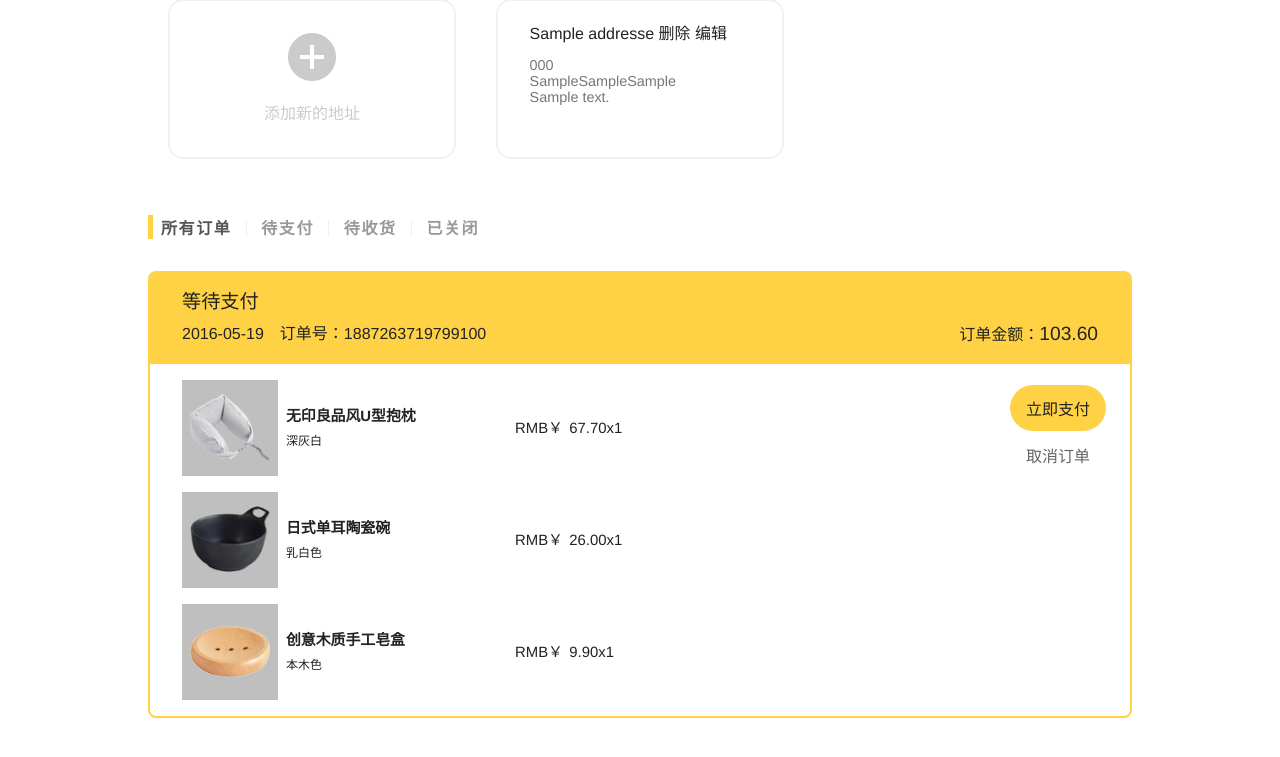
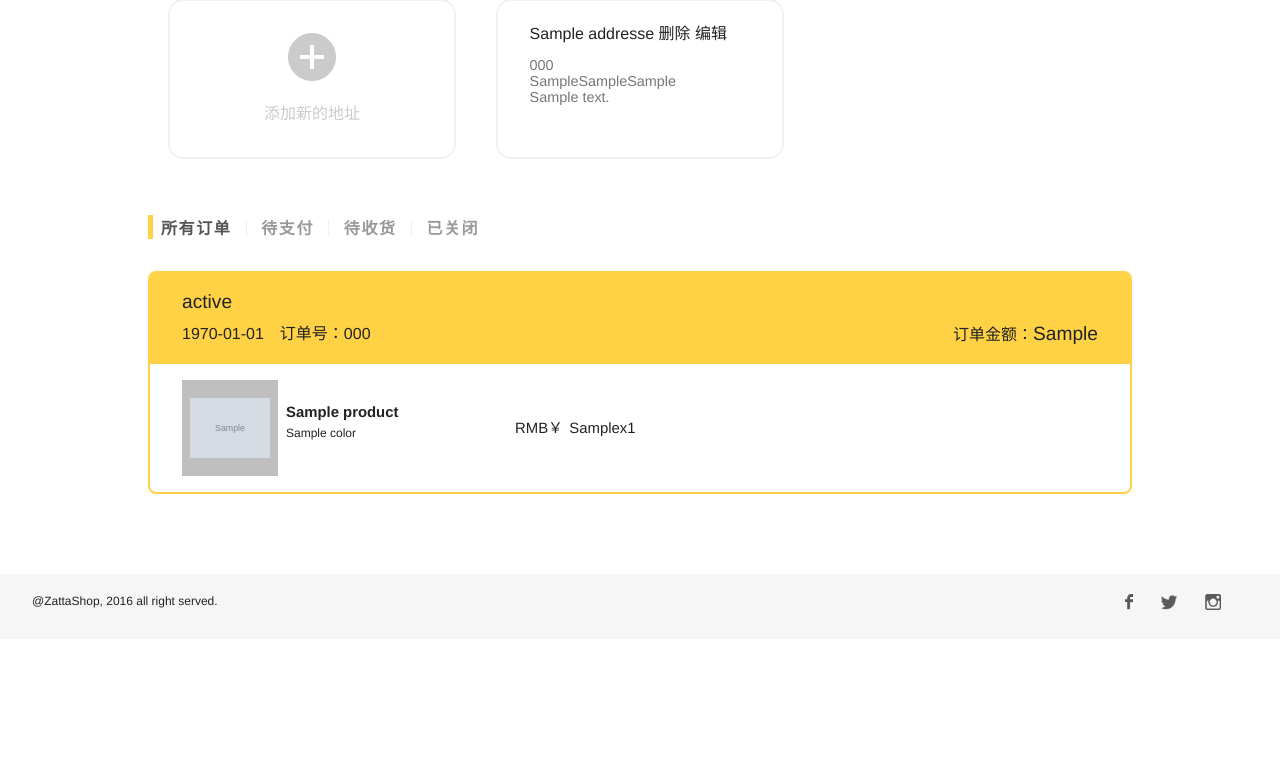
Before and after one commit to zjyExcelsior/MyShop, a Flask app: page /user/1/ in a window 1280 px wide. Shown: the part 493-1250 px from the top of the page. Run offline with Flask 2, Linux system fonts and the light colour scheme; a user stored in the database is signed in; tables that the repository leaves empty hold one stand-in row (values such as "Sample post"); grey boxes marked "Sample" are stand-in pictures.

Commit message:
complete 99%

```diff
--- a/myapp/templates/user.html
+++ b/myapp/templates/user.html
@@ -44,39 +44,42 @@
         </div>
         <div class="user-con">
             <h3 class="title">所有订单<span>待支付</span><span>待收货</span><span>已关闭</span></h3>
-            <div class="user-order topay">
+            {% for order in orders %}
+                {% if order.state == '已关闭' %}
+                    <div class="user-order closed">
+                {% else %}
+                    <div class="user-order">
+                {% endif %}
+
                     <div class="head">
-                    <div class="ft-xl">等待支付</div>
+                        <div class="ft-xl">{{ order.state }}</div>
                         <div>
-                        <span class="time">2016-05-19</span>
+                            <span class="time">{{ order.order_date }}</span>
                             <div class="sum">
-                            订单金额：<span class="ft-xl">103.60</span>
+                                订单金额：<span class="ft-xl">{{ order.total }}</span>
                             </div>
-                        <span class="number">订单号：1887263719799100</span>
+                            <span class="number">订单号：{{ order.order_number }}</span>
                         </div>
                     </div>
                     <ul class="order-list ft-m">
+                        {% for order_color in order.colors %}
                             <li class="gds-con">
-                        <div class="image" style="background-image: url({{ url_for('static', filename='image/goods/m1.png') }})"></div>
-                        <div class="name"><b class="ellipsis">无印良品风U型抱枕</b><span>深灰白</span></div>
-                        <div class="sum"><span class="price">67.70</span>x1</div>
+                                <div class="image" style="background-image: url({{ order_color.color.img_url }})"></div>
+                                <div class="name"><b class="ellipsis">{{ order_color.color.product.name }}</b><span>{{ order_color.color.name }}</span></div>
+                                <div class="sum"><span class="price">{{ order_color.color.product.price }}</span>x1</div>
                             </li>
-                    <li class="gds-con">
-                        <div class="image" style="background-image: url({{ url_for('static', filename='image/goods/m2.png') }})"></div>
-                        <div class="name"><b class="ellipsis">日式单耳陶瓷碗</b><span>乳白色</span></div>
-                        <div class="sum"><span class="price">26.00</span>x1</div>
-                    </li>
-                    <li class="gds-con">
-                        <div class="image" style="background-image: url({{ url_for('static', filename='image/goods/m3.png') }})"></div>
-                        <div class="name"><b class="ellipsis">创意木质手工皂盒</b><span>本木色</span></div>
-                        <div class="sum"><span class="price">9.90</span>x1</div>
-                    </li>
+                        {% endfor %}
                     </ul>
-                <div class="user-order-btns">
+                    <div class="user-order-btns" order_id={{ order.id }}>
+                        {% if order.state == '等待支付' %}
                             <div class="btn pay">立即支付</div>
-                    <div class="cancel pointer">取消订单</div>
+                            <div class="cancel pointer cancel_order">取消订单</div>
+                        {% elif order.state == '已发货' %}
+                            <div class="btn pay">确认收货</div>
+                        {% endif %}
                     </div>
                 </div>
+            {% endfor %}
         </div>
     </div>
     <div class="usredt-con user-mdfy popup">
@@ -136,5 +139,31 @@
         $("#cancel").on("click",function(){
             $(".user-mdfy").removeClass("show");
         });
+        //“取消订单”按钮点击事件
+        $(".cancel_order").click(function(){
+            var order_id = $($(this).parents(".user-order-btns")[0]).attr("order_id");
+            $.ajax({
+                type: "POST",
+                url: {{ url_for('main.cancel_order') | tojson }},
+                data: order_id,
+                contentType: "application/json",
+                success: function(data){
+                    window.location.reload();
+                }
+            });
+        });
+        //"立即支付"和"确认收货"按钮点击事件
+        $(".btn.pay").click(function(){
+            var order_id = $($(this).parents(".user-order-btns")[0]).attr("order_id");
+            $.ajax({
+                type: "POST",
+                url: {{ url_for('main.modify_order_state') | tojson }},
+                data: order_id,
+                contentType: "application/json",
+                success: function(data){
+                    window.location.reload();
+                }
+            });
+        });
     </script>
 {% endblock %}
--- a/myapp/views/main.py
+++ b/myapp/views/main.py
@@ -66,9 +66,11 @@ def user(user_id):
         flash(user_form.username.errors[0])
     elif user_form.password.errors:
         flash(user_form.password.errors[0])
+    # 修改个人信息的时候，将当前用户名显示在表单中
     user_form.username.data = current_user.username
     addresses = current_user.addresses.order_by(desc(Address.id)).all()
-    return render_template('user.html', user_form=user_form, address_form=address_form, time_now=time_now, addresses=addresses)
+    orders = current_user.orders.order_by(desc(Order.id)).all()
+    return render_template('user.html', user_form=user_form, address_form=address_form, time_now=time_now, addresses=addresses, orders=orders)
 
 
 @main.route('/goodslist/')
@@ -158,21 +160,6 @@ def paysuccess():
     return render_template('paySuccess.html')
 
 
-@main.route('/teststatic/')
-def teststatic():
-    return url_for('static', filename='image/logo.png')
-
-
-@main.route('/testsql/')
-def testsql():
-    role = Role.query.filter(Role.id == 1).first()
-    if role:
-        db.session.delete(role)
-        db.session.commit()
-        return 'success'
-    return 'there is no role'
-
-
 @main.route('/address_info/<int:address_id>/')
 def address_info(address_id):
     '''得到地址信息'''
@@ -186,6 +173,7 @@ def address_info(address_id):
         'detail_address': address.detail_address,
         'postcode': address.postcode
     })
+
 
 @main.route('/remove_address/', methods=['POST'])
 def remove_address():
@@ -272,79 +260,105 @@ def add_products():
     return 'add products success'
 
 
-@main.route('/modify_order_state/', methods=['GET', 'POST'])
+@main.route('/modify_order_state/', methods=['POST'])
 def modify_order_state():
     '''修改订单状态'''
-    if request.method == 'POST':
-        order_id = session.get('order_id', '')
-        print order_id
-        if order_id:
-            order = Order.query.get(order_id)
-            if order.state == u'等待支付':
-                order.state = u'已发货'
-                session.pop('order_id', None)
-            db.session.add(order)
-            db.session.commit()
-    return 'U can modify the state of order'
+    order_id = session.get(
+        'order_id', '') if not request.data else request.data
+    if order_id:
+        order = Order.query.get(order_id)
+        if order.state == u'等待支付':
+            order.state = u'已发货'
+        elif order.state == u'已发货':
+            order.state = u'交易成功'
+        if session.get('order_id', ''):
+            session.pop('order_id', None)
+        db.session.add(order)
+        db.session.commit()
+    return 'modify the state of order success'
 
-@main.route('/add_to_cart/', methods=['GET', 'POST'])
+
+@main.route('/cancel_order/', methods=['POST'])
+def cancel_order():
+    '''关闭订单'''
+    order_id = request.data
+    order = Order.query.get(order_id)
+    order.state = u'已关闭'
+    db.session.add(order)
+    db.session.commit()
+    return 'cancel order success'
+
+
+@main.route('/add_to_cart/', methods=['POST'])
 def add_to_cart():
     '''添加商品到购物车'''
-    if request.method == 'POST':
-        color_id = json.loads(request.data).get('color_id')
-        color = Color.query.get(int(color_id))
-        color_key = 'color_%s' % color.id
-        if color_key in session:
-            session[color_key]['amount'] += 1
+    color_id = json.loads(request.data).get('color_id')
+    color = Color.query.get(int(color_id))
+    color_key = 'color_%s' % color.id
+    if color_key in session:
+        session[color_key]['amount'] += 1
+    else:
+        session[color_key] = {'amount': 1, 'timestamp': int(time.time())}
+        if 'product_amount' not in session:
+            session['product_amount'] = 1
         else:
-            session[color_key] = {'amount': 1, 'timestamp': int(time.time())}
-            if 'product_amount' not in session:
-                session['product_amount'] = 1
-            else:
-                session['product_amount'] += 1
-        return 'add products to cart successfully.'
-    return 'U can add products to cart.'
+            session['product_amount'] += 1
+    return 'add products to cart successfully.'
 
-@main.route('/remove_from_cart/', methods=['GET', 'POST'])
+
+@main.route('/remove_from_cart/', methods=['POST'])
 def remove_from_cart():
     '''将商品从购物车中移除'''
-    if request.method == 'POST':
-        color_key = request.data
+    color_key = request.data
+    session.pop(color_key, None)
+    if session['product_amount'] != 0:
+        session['product_amount'] -= 1
+    return 'remove success'
+
+
+@main.route('/add_orders/', methods=['POST'])
+def add_orders():
+    '''添加新订单'''
+    results = json.loads(request.data)
+    order_new = Order(order_time=int(time.time()), total=results.get(
+        'total'), state='等待支付', user_id=current_user.id, address_id=results.get('address_id'))
+    db.session.add(order_new)
+    for color_key, amount in results.get('colors').items():
+        color_id = color_key.split('_')[-1]
+        color = Color.query.get(color_id)
+        order_color = OrderColor(amount=amount)
+        order_color.order = order_new
+        order_color.color = color
+        db.session.add(order_color)
         session.pop(color_key, None)
         if session['product_amount'] != 0:
             session['product_amount'] -= 1
-        return 'remove success'
-    return 'U can remove product from cart'
+    db.session.flush()
+    order_new.order_number = 'order%s' % order_new.id
+    # 把order的id加入session中
+    session['order_id'] = order_new.id
+    db.session.commit()
+    return 'add new orders success'
 
-@main.route('/add_orders/', methods=['GET', 'POST'])
-def add_orders():
-    '''添加新订单'''
-    if request.method == 'POST':
-        results = json.loads(request.data)
-        order_new = Order(order_time=int(time.time()), total=results.get(
-            'total'), state='等待支付', user_id=current_user.id, address_id=results.get('address_id'))
-        db.session.add(order_new)
-        for color_key, amount in results.get('colors').items():
-            color_id = color_key.split('_')[-1]
-            color = Color.query.get(color_id)
-            order_color = OrderColor(amount=amount)
-            order_color.order = order_new
-            order_color.color = color
-            db.session.add(order_color)
-            session.pop(color_key, None)
-            if session['product_amount'] != 0:
-                session['product_amount'] -= 1
-        db.session.flush()
-        order_new.order_number = 'order%s' % order_new.id
-        # 把order的id加入session中
-        session['order_id'] = order_new.id
-        db.session.commit()
-        return 'add new orders success'
-    return 'U can add new orders here.'
 
 @main.route('/test_remove_user/')
 def test_remove_user():
-    user = User.query.get(2)
+    user = User.query.get(3)
     db.session.delete(user)
     db.session.commit()
     return 'yes'
+
+
+@main.route('/teststatic/')
+def teststatic():
+    return url_for('static', filename='image/logo.png')
+
+
+@main.route('/testsql/')
+def testsql():
+    role = Role.query.filter(Role.id == 1).first()
+    if role:
+        db.session.delete(role)
+        db.session.commit()
+        return 'success'
+    return 'there is no role'
```
Also changed, not shown: myapp/models.py (+6 -2 lines), myapp/static/js/coloricon.js (added, +8 -0 lines), myapp/templates/auth/layout.html (+4 -4 lines), myapp/templates/goods.html (+1 -8 lines), myapp/templates/goodsList.html (+2 -11 lines), myapp/templates/index.html (+4 -4 lines), myapp/utils/helpers.py (+11 -1 lines). Lines whose indentation alone changed are shown as unchanged.
